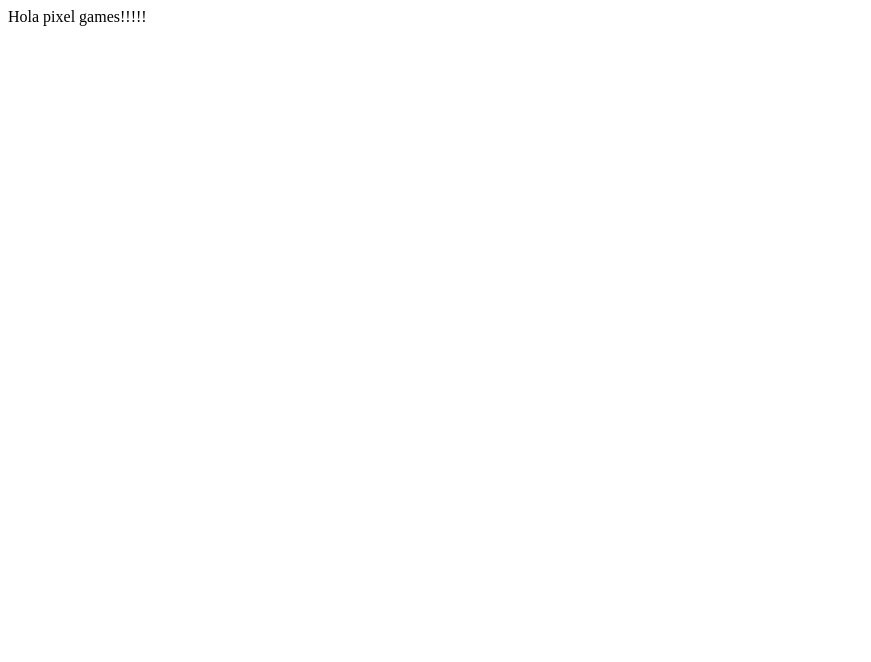
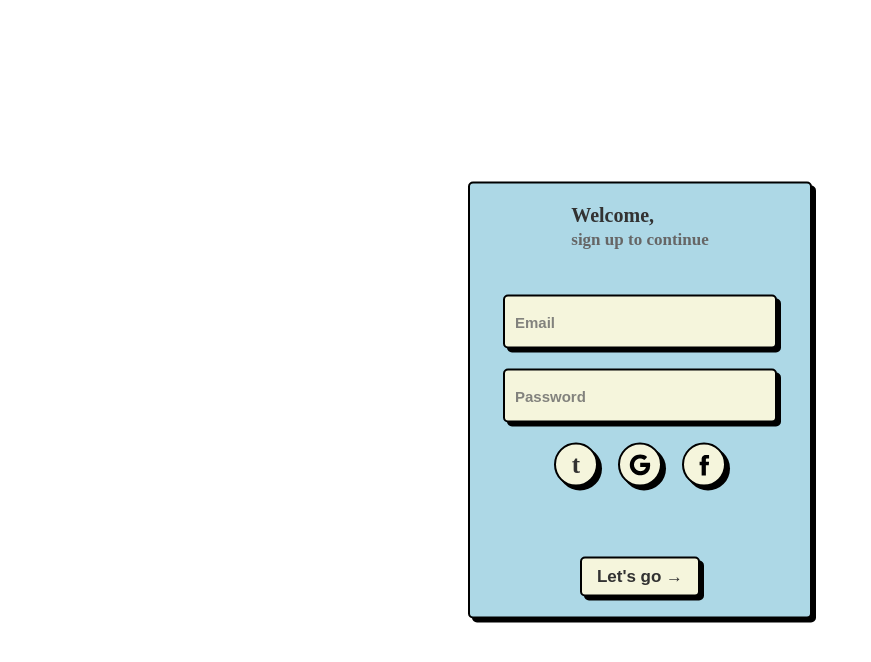
Before and after one commit to ThirdimpactDev/pixel-game, a React (Vite) app in the folder client/: page /login in a window 1280 px wide. Shown: the top 662 px of the page, without its empty margins (0-871 px from the left). Built offline with nearby package versions, Linux system fonts and the light colour scheme.

Commit message:
login page

```diff
--- a/client/package.json
+++ b/client/package.json
@@ -12,7 +12,8 @@
   "dependencies": {
     "client": "file:",
     "react": "^18.3.1",
-    "react-dom": "^18.3.1"
+    "react-dom": "^18.3.1",
+    "react-router-dom": "^6.27.0"
   },
   "devDependencies": {
     "@eslint/js": "^9.11.1",
--- a/client/src/App.jsx
+++ b/client/src/App.jsx
@@ -1,10 +1,20 @@
+import React from 'react';
+import { BrowserRouter as Router, Route, Routes } from 'react-router-dom';
+import Home from './pages/Home'; // Vista principal
+import Login from './pages/Login'; // Vista de login
 
+const App = () => {
+  return (
+    <Router>
+      <Routes>
+        {/* Ruta para la página principal */}
+        <Route path="/" element={<Home />} />
 
-function App() {
+        {/* Ruta para la vista de login */}
+        <Route path="/login" element={<Login />} />
+      </Routes>
+    </Router>
+  );
+};
 
-  return (
-    <div>Hola pixel games!!!!!</div>
-  )
-}
-
-export default App
+export default App;
--- /dev/null
+++ b/client/src/assets/Login.css
@@ -0,0 +1,104 @@
+/* From Uiverse.io by ayyjayy2 */
+.form {
+  --input-focus: #2d8cf0;
+  --font-color: #323232;
+  --font-color-sub: #666;
+  --bg-color: beige;
+  --main-color: black;
+  padding: 20px;
+  background: lightblue;
+  display: flex;
+  flex-direction: column;
+  align-items: center;  /* Cambiado de flex-start a center */
+  justify-content: center;
+  gap: 20px;
+  border-radius: 5px;
+  border: 2px solid var(--main-color);
+  box-shadow: 4px 4px var(--main-color);
+  width: 300px;  /* Añadido */
+  position: absolute;  /* Añadido */
+  top: 50%;  /* Añadido */
+  left: 50%;  /* Añadido */
+  transform: translate(-50%, -50%);  /* Añadido */
+}
+
+.title {
+  color: var(--font-color);
+  font-weight: 900;
+  font-size: 20px;
+  margin-bottom: 25px;
+}
+
+.title span {
+  color: var(--font-color-sub);
+  font-weight: 600;
+  font-size: 17px;
+}
+
+.input {
+  width: 250px;
+  height: 40px;
+  border-radius: 5px;
+  border: 2px solid var(--main-color);
+  background-color: var(--bg-color);
+  box-shadow: 4px 4px var(--main-color);
+  font-size: 15px;
+  font-weight: 600;
+  color: var(--font-color);
+  padding: 5px 10px;
+  outline: none;
+}
+
+.input::placeholder {
+  color: var(--font-color-sub);
+  opacity: 0.8;
+}
+
+.input:focus {
+  border: 2px solid var(--input-focus);
+}
+
+.login-with {
+  display: flex;
+  gap: 20px;
+}
+
+.button-log {
+  cursor: pointer;
+  width: 40px;
+  height: 40px;
+  border-radius: 100%;
+  border: 2px solid var(--main-color);
+  background-color: var(--bg-color);
+  box-shadow: 4px 4px var(--main-color);
+  color: var(--font-color);
+  font-size: 25px;
+  display: flex;
+  justify-content: center;
+  align-items: center;
+}
+
+.icon {
+  width: 24px;
+  height: 24px;
+  fill: var(--main-color);
+}
+
+.button-log:active, .button-confirm:active {
+  box-shadow: 0px 0px var(--main-color);
+  transform: translate(3px, 3px);
+}
+
+.button-confirm {
+  margin: 50px auto 0 auto;
+  width: 120px;
+  height: 40px;
+  border-radius: 5px;
+  border: 2px solid var(--main-color);
+  background-color: var(--bg-color);
+  box-shadow: 4px 4px var(--main-color);
+  font-size: 17px;
+  font-weight: 600;
+  color: var(--font-color);
+  cursor: pointer;
+}
--- /dev/null
+++ b/client/src/pages/Home.jsx
@@ -0,0 +1,8 @@
+// src/pages/Home.jsx
+import React from 'react';
+
+const Home = () => {
+  return <h1>Welcome to the Home Page</h1>;
+};
+
+export default Home;
--- /dev/null
+++ b/client/src/pages/Login.jsx
@@ -0,0 +1,54 @@
+import React from 'react';
+import '../assets/Login.css'; // Asegúrate de enlazar tu archivo CSS
+
+    const Login = () => {
+  return (
+    <form className="form">
+      <div className="title">
+        Welcome,<br /><span>sign up to continue</span>
+      </div>
+      <input
+        className="input"
+        name="email"
+        placeholder="Email"
+        type="email"
+      />
+      <input
+        className="input"
+        name="password"
+        placeholder="Password"
+        type="password"
+      />
+      <div className="login-with">
+        <div className="button-log">
+          <b>t</b>
+        </div>
+        <div className="button-log">
+          <svg
+            xmlns="http://www.w3.org/2000/svg"
+            width="56.6934px"
+            height="56.6934px"
+            viewBox="0 0 56.6934 56.6934"
+            className="icon"
+          >
+            <path d="M51.981,24.4812c-7.7173-0.0038-15.4346-0.0019-23.1518-0.001c0.001,3.2009-0.0038,6.4018,0.0019,9.6017  c4.4693-0.001,8.9386-0.0019,13.407,0c-0.5179,3.0673-2.3408,5.8723-4.9258,7.5991c-1.625,1.0926-3.492,1.8018-5.4168,2.139  c-1.9372,0.3306-3.9389,0.3729-5.8713-0.0183c-1.9651-0.3921-3.8409-1.2108-5.4773-2.3649  c-2.6166-1.8383-4.6135-4.5279-5.6388-7.5549c-1.0484-3.0788-1.0561-6.5046,0.0048-9.5805  c0.7361-2.1679,1.9613-4.1705,3.5708-5.8002c1.9853-2.0324,4.5664-3.4853,7.3473-4.0811c2.3812-0.5083,4.8921-0.4113,7.2234,0.294  c1.9815,0.6016,3.8082,1.6874,5.3044,3.1163c1.5125-1.5039,3.0173-3.0164,4.527-4.5231c0.7918-0.811,1.624-1.5865,2.3908-2.4196  c-2.2928-2.1218-4.9805-3.8274-7.9172-4.9056C32.0723,4.0363,26.1097,3.995,20.7871,5.8372  C14.7889,7.8907,9.6815,12.3763,6.8497,18.0459c-0.9859,1.9536-1.7057,4.0388-2.1381,6.1836  C3.6238,29.5732,4.382,35.2707,6.8468,40.1378c1.6019,3.1768,3.8985,6.001,6.6843,8.215c2.6282,2.0958,5.6916,3.6439,8.9396,4.5078  c4.0984,1.0993,8.461,1.0743,12.5864,0.1355c3.7284-0.8581,7.256-2.6397,10.0725-5.24c2.977-2.7358,5.1006-6.3403,6.2249-10.2138  C52.5807,33.3171,52.7498,28.8064,51.981,24.4812z"></path>
+          </svg>
+        </div>
+        <div className="button-log">
+          <svg
+            xmlns="http://www.w3.org/2000/svg"
+            width="56.6934px"
+            height="56.6934px"
+            viewBox="0 0 56.693 56.693"
+            className="icon"
+          >
+            <path d="M40.43,21.739h-7.645v-5.014c0-1.883,1.248-2.322,2.127-2.322c0.877,0,5.395,0,5.395,0V6.125l-7.43-0.029  c-8.248,0-10.125,6.174-10.125,10.125v5.518h-4.77v8.53h4.77c0,10.947,0,24.137,0,24.137h10.033c0,0,0-13.32,0-24.137h6.77  L40.43,21.739z"></path>
+          </svg>
+        </div>
+      </div>
+      <button className="button-confirm">Let's go →</button>
+    </form>
+  );
+};
+
+export default Login;
```
Also changed, not shown: client/src/App.js (added, +17 -0 lines), 1 other file (tests, documents, lock files or other folders).
